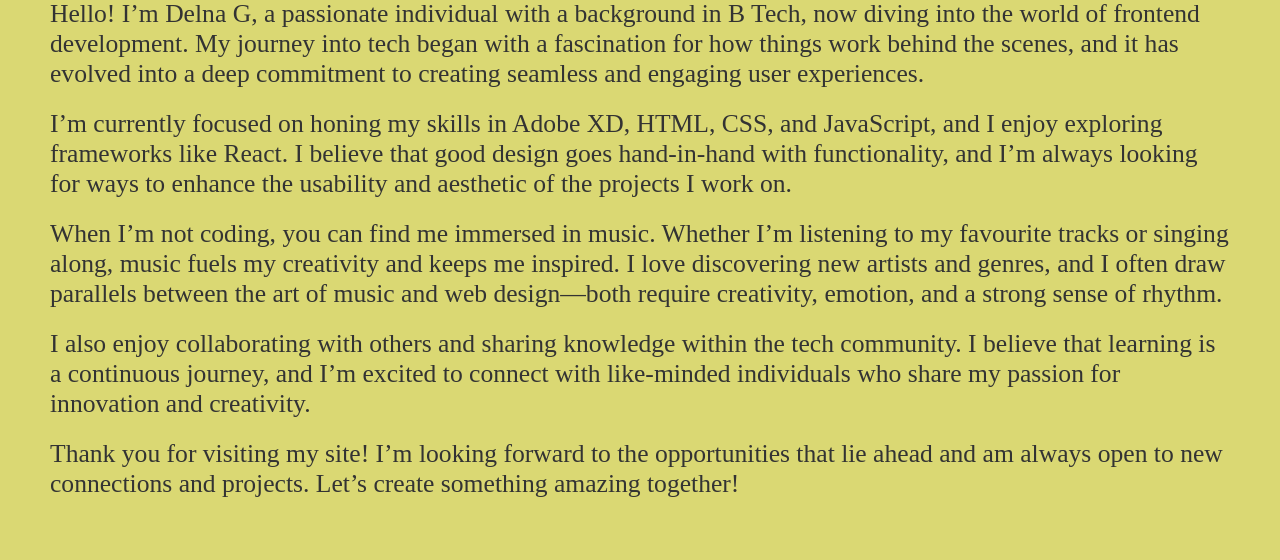
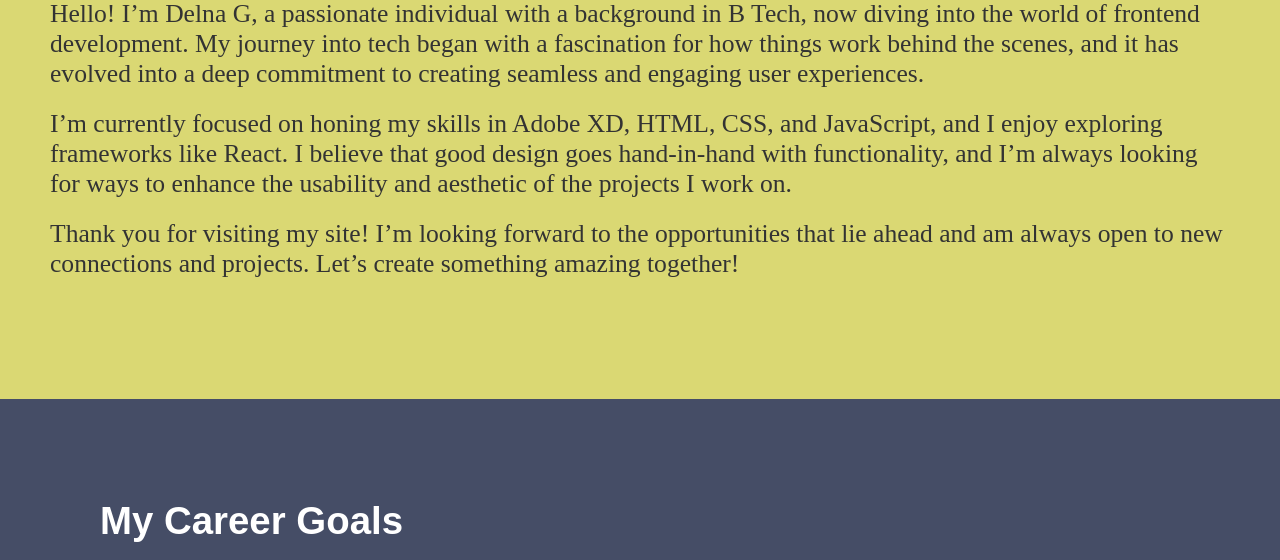
Before and after one commit to deligeo/deligeo.github.io, a plain HTML site: page index.html in a window 1280 px wide. Shown: the part 665-1225 px from the top of the page. Drawn offline with Linux system fonts and the light colour scheme.

Commit message:
Update index.html

```diff
--- a/index.html
+++ b/index.html
@@ -24,8 +24,6 @@
     <h1 class="fancyHeading">My Journey in Tech</h1>
     <p>Hello! I’m Delna G, a passionate individual with a background in B Tech, now diving into the world of frontend development. My journey into tech began with a fascination for how things work behind the scenes, and it has evolved into a deep commitment to creating seamless and engaging user experiences.</p>
     <p>I’m currently focused on honing my skills in Adobe XD, HTML, CSS, and JavaScript, and I enjoy exploring frameworks like React. I believe that good design goes hand-in-hand with functionality, and I’m always looking for ways to enhance the usability and aesthetic of the projects I work on.</p>
-    <p>When I’m not coding, you can find me immersed in music. Whether I’m listening to my favourite tracks or singing along, music fuels my creativity and keeps me inspired. I love discovering new artists and genres, and I often draw parallels between the art of music and web design—both require creativity, emotion, and a strong sense of rhythm.</p>
-    <p>I also enjoy collaborating with others and sharing knowledge within the tech community. I believe that learning is a continuous journey, and I’m excited to connect with like-minded individuals who share my passion for innovation and creativity.</p>
     <p>Thank you for visiting my site! I’m looking forward to the opportunities that lie ahead and am always open to new connections and projects. Let’s create something amazing together!</p>
   </section>
   <section id="careerGoals">
```
